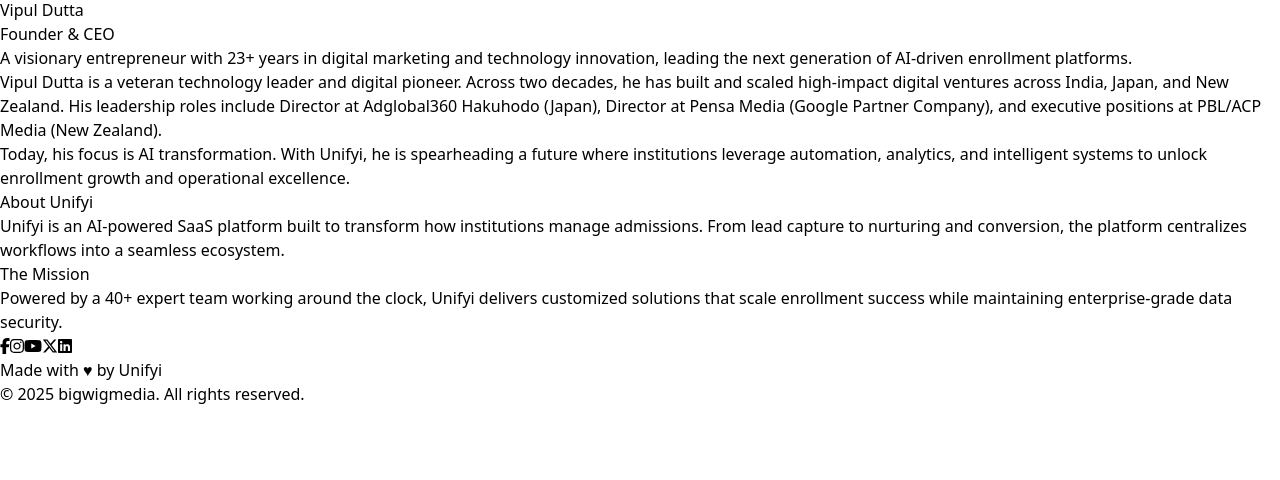
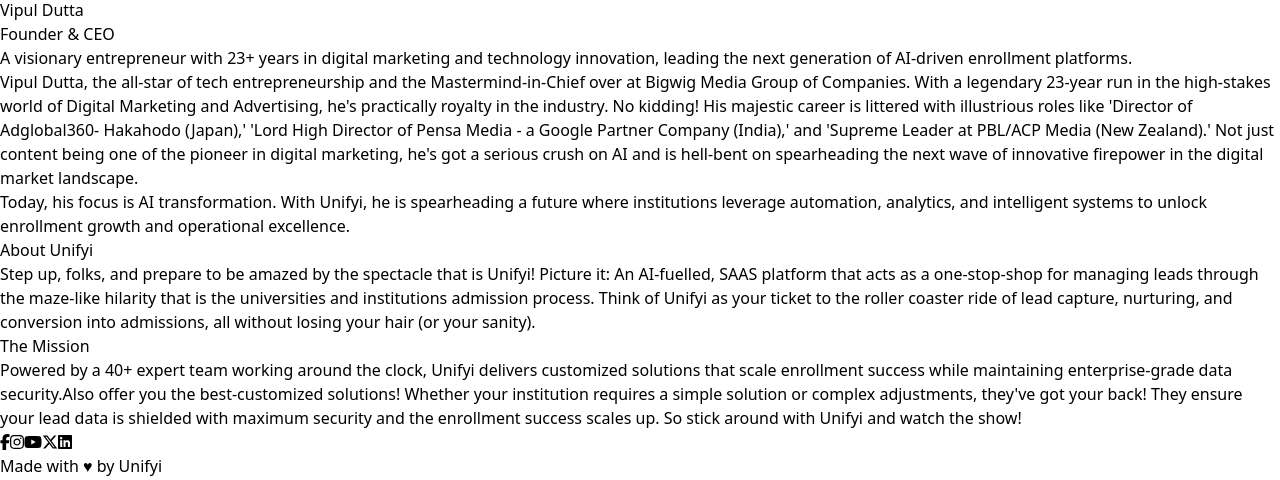
Before and after one commit to BigwigMediaAI/Unify, a React (Vite) app: page /team in a window 1280 px wide. Shown: the part 326-806 px from the top of the page. Built offline with nearby package versions, Linux system fonts and the light colour scheme.

Commit message:
add changes

```diff
--- a/src/components/Nav.tsx
+++ b/src/components/Nav.tsx
@@ -125,7 +125,7 @@
                   <button
                     key={index}
                     onClick={() => handleScrollToSection(feature.id)}
-                    className="text-sm text-white/90 hover:text-white hover:translate-x-1 transition-all duration-200"
+                    className="text-sm text-white/90 hover:text-[#3e77f2] hover:translate-x-1 transition-all duration-200"
                   >
                     {feature.name}
                   </button>
--- a/src/pages/Team.tsx
+++ b/src/pages/Team.tsx
@@ -49,12 +49,18 @@
           {/* Biography Block */}
           <div className="backdrop-blur-xl bg-white/5 border border-white/10 rounded-3xl p-8 md:p-12 shadow-xl mb-16">
             <p className="text-gray-400 leading-relaxed mb-6">
-              Vipul Dutta is a veteran technology leader and digital pioneer.
-              Across two decades, he has built and scaled high-impact digital
-              ventures across India, Japan, and New Zealand. His leadership
-              roles include Director at Adglobal360 Hakuhodo (Japan), Director
-              at Pensa Media (Google Partner Company), and executive positions
-              at PBL/ACP Media (New Zealand).
+              Vipul Dutta, the all-star of tech entrepreneurship and the
+              Mastermind-in-Chief over at Bigwig Media Group of Companies. With
+              a legendary 23-year run in the high-stakes world of Digital
+              Marketing and Advertising, he's practically royalty in the
+              industry. No kidding! His majestic career is littered with
+              illustrious roles like 'Director of Adglobal360- Hakahodo
+              (Japan),' 'Lord High Director of Pensa Media - a Google Partner
+              Company (India),' and 'Supreme Leader at PBL/ACP Media (New
+              Zealand).' Not just content being one of the pioneer in digital
+              marketing, he's got a serious crush on AI and is hell-bent on
+              spearheading the next wave of innovative firepower in the digital
+              market landscape.
             </p>
 
             <p className="text-gray-400 leading-relaxed">
@@ -73,10 +79,13 @@
               </h2>
 
               <p className="text-gray-400 leading-relaxed">
-                Unifyi is an AI-powered SaaS platform built to transform how
-                institutions manage admissions. From lead capture to nurturing
-                and conversion, the platform centralizes workflows into a
-                seamless ecosystem.
+                Step up, folks, and prepare to be amazed by the spectacle that
+                is Unifyi! Picture it: An AI-fuelled, SAAS platform that acts as
+                a one-stop-shop for managing leads through the maze-like
+                hilarity that is the universities and institutions admission
+                process. Think of Unifyi as your ticket to the roller coaster
+                ride of lead capture, nurturing, and conversion into admissions,
+                all without losing your hair (or your sanity).
               </p>
             </div>
 
@@ -88,7 +97,12 @@
               <p className="text-gray-400 leading-relaxed">
                 Powered by a 40+ expert team working around the clock, Unifyi
                 delivers customized solutions that scale enrollment success
-                while maintaining enterprise-grade data security.
+                while maintaining enterprise-grade data security.Also offer you
+                the best-customized solutions! Whether your institution requires
+                a simple solution or complex adjustments, they've got your back!
+                They ensure your lead data is shielded with maximum security and
+                the enrollment success scales up. So stick around with Unifyi
+                and watch the show!
               </p>
             </div>
           </div>
```
